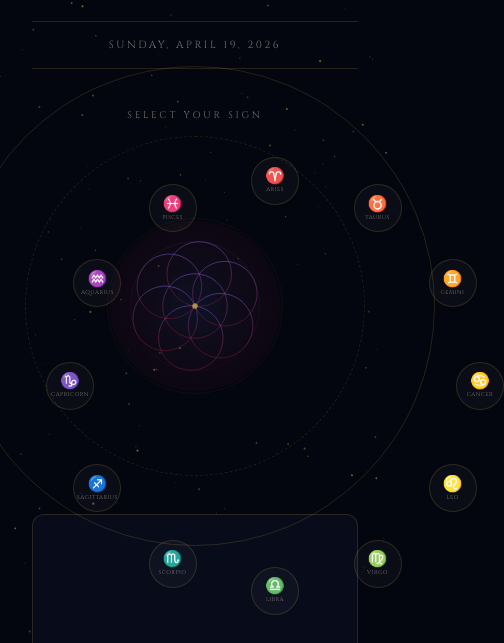
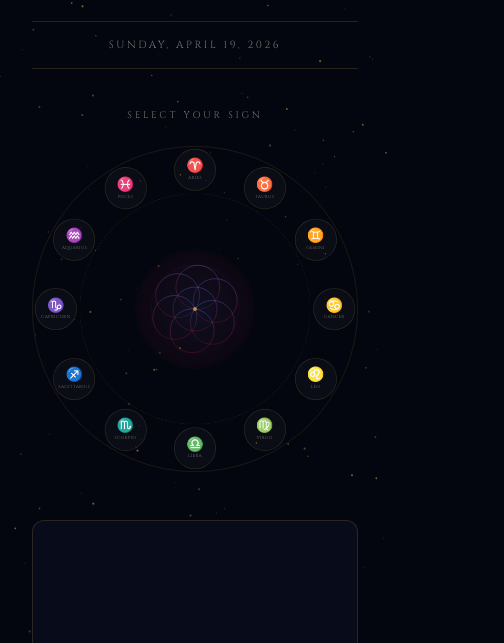
Before and after one commit to SalDevX/cosmic-energy-daily, a plain HTML site: page index.html in a window 390 px wide. Shown: the part 201-844 px from the top of the page, 504 px wide, since content can reach past the window. Drawn offline with nearby package versions, Linux system fonts and the light colour scheme.

Commit message:
fix: responsive wheel scaling for mobile

```diff
--- a/index.html
+++ b/index.html
@@ -23,8 +23,9 @@ h1{font-family:'Cinzel',serif;font-size:clamp(1.3rem,4vw,2.1rem);font-weight:700
 .date-bar{text-align:center;padding:1rem 0;font-family:'Cinzel',serif;font-size:.65rem;letter-spacing:.25em;color:var(--text-dim);text-transform:uppercase;border-bottom:1px solid var(--border)}
 .wheel-section{padding:2.5rem 0 1.5rem;text-align:center}
 .wheel-title{font-family:'Cinzel',serif;font-size:.6rem;letter-spacing:.3em;color:var(--text-dim);text-transform:uppercase;margin-bottom:1.5rem}
-.zodiac-wheel{position:relative;width:480px;height:480px;margin:0 auto}
-.sign-node{position:absolute;width:62px;height:62px;border-radius:50%;border:1px solid var(--border);background:var(--surface);display:flex;flex-direction:column;align-items:center;justify-content:center;cursor:pointer;transition:all .3s;transform:translate(-50%,-50%)}
+.wheel-outer{width:100%;display:flex;justify-content:center;align-items:center;overflow:hidden}
+.zodiac-wheel{position:relative;width:480px;height:480px;flex-shrink:0;transform-origin:center center}
+.sign-node{position:absolute;width:62px;height:62px;border-radius:50%;border:1px solid var(--border);background:var(--surface);display:flex;flex-direction:column;align-items:center;justify-content:center;cursor:pointer;transition:border-color .3s,background .3s,box-shadow .3s;transform:translate(-50%,-50%)}
 .sign-node:hover,.sign-node.active{border-color:var(--gold);background:var(--gold-glow);box-shadow:0 0 18px var(--gold-glow)}
 .sign-node.active .sign-symbol,.sign-node.active .sign-label{color:var(--gold)}
 .sign-symbol{font-size:1.3rem;line-height:1}
@@ -51,10 +52,6 @@ h1{font-family:'Cinzel',serif;font-size:clamp(1.3rem,4vw,2.1rem);font-weight:700
 .yt-link:hover{background:var(--gold-glow);border-color:var(--gold)}
 footer{text-align:center;padding:2rem 0;border-top:1px solid var(--border);font-size:.75rem;color:var(--text-dim);font-style:italic;letter-spacing:.05em}
 @media(max-width:700px){
-  .zodiac-wheel{width:320px;height:320px}
-  .sign-node{width:48px;height:48px}
-  .sign-symbol{font-size:1rem}
-  .sign-label{font-size:.35rem}
   .video-embed-wrap{flex-direction:column}
   .video-frame{width:100%;height:500px}
 }
@@ -92,6 +89,7 @@ footer{text-align:center;padding:2rem 0;border-top:1px solid var(--border);font-
 
   <section class="wheel-section">
     <p class="wheel-title">Select your sign</p>
+    <div class="wheel-outer">
     <div class="zodiac-wheel" id="wheel">
       <div style="position:absolute;top:50%;left:50%;transform:translate(-50%,-50%);width:480px;height:480px;border-radius:50%;border:1px solid var(--border)"></div>
       <div style="position:absolute;top:50%;left:50%;transform:translate(-50%,-50%);width:340px;height:340px;border-radius:50%;border:1px dashed rgba(201,168,76,0.15)"></div>
@@ -126,6 +124,7 @@ footer{text-align:center;padding:2rem 0;border-top:1px solid var(--border);font-
         <circle cx="100" cy="100" r="3" fill="#C9A84C" opacity="0.8"/>
       </svg>
     </div>
+    </div><!-- end wheel-outer -->
   </section>
 
   <section class="video-section" id="video-section">
@@ -171,7 +170,10 @@ const signs=[
 ];
 
 // ── UPDATE THESE DAILY with your YouTube video IDs ──
-const ytIds={Aries:'GWLNzIqx2ks',Taurus:'b1-pcQMJhLg',Gemini:'Cb23mbASvwM',Cancer:'awYA2tWMsXY',Leo:'mqkevz_aoCk',Virgo:'MXGlHE90Yuk',Libra:'H_Rgls0fAr0',Scorpio:'ls9vD9wSuGw',Sagittarius:'XqHTgpboll4',Capricorn:'fuvK--8S3fA',Aquarius:'d_HT-iCi9cw',Pisces:'sppX7ccKl34'};
+const ytIds={
+  Aries:'',Taurus:'',Gemini:'',Cancer:'',Leo:'',Virgo:'',
+  Libra:'',Scorpio:'',Sagittarius:'',Capricorn:'',Aquarius:'',Pisces:''
+};
 
 function buildWheel(){
   const wheel=document.getElementById('wheel');
@@ -237,6 +239,17 @@ function drawStars(){
 buildWheel();setDate();drawStars();
 window.addEventListener('resize',drawStars);
 
+function scaleWheel(){
+  const wheel=document.getElementById('wheel');
+  const outer=wheel.parentElement;
+  const available=outer.clientWidth;
+  const scale=Math.min(1, available/480);
+  wheel.style.transform=`scale(${scale})`;
+  outer.style.height=(480*scale)+'px';
+}
+scaleWheel();
+window.addEventListener('resize',scaleWheel);
+
 let deg=0;
 const sol=document.getElementById('sol-svg');
 (function animateSol(){
```
